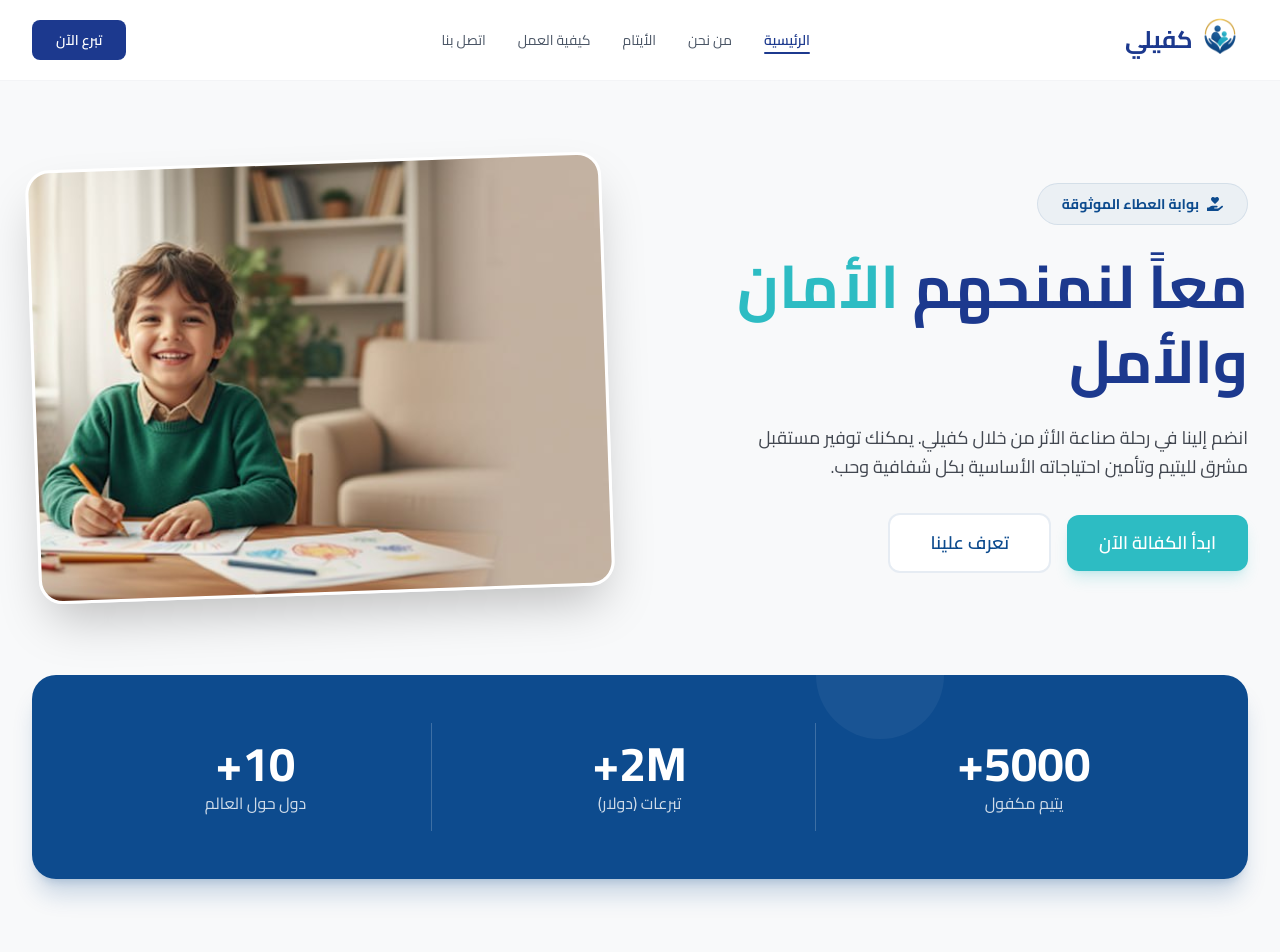
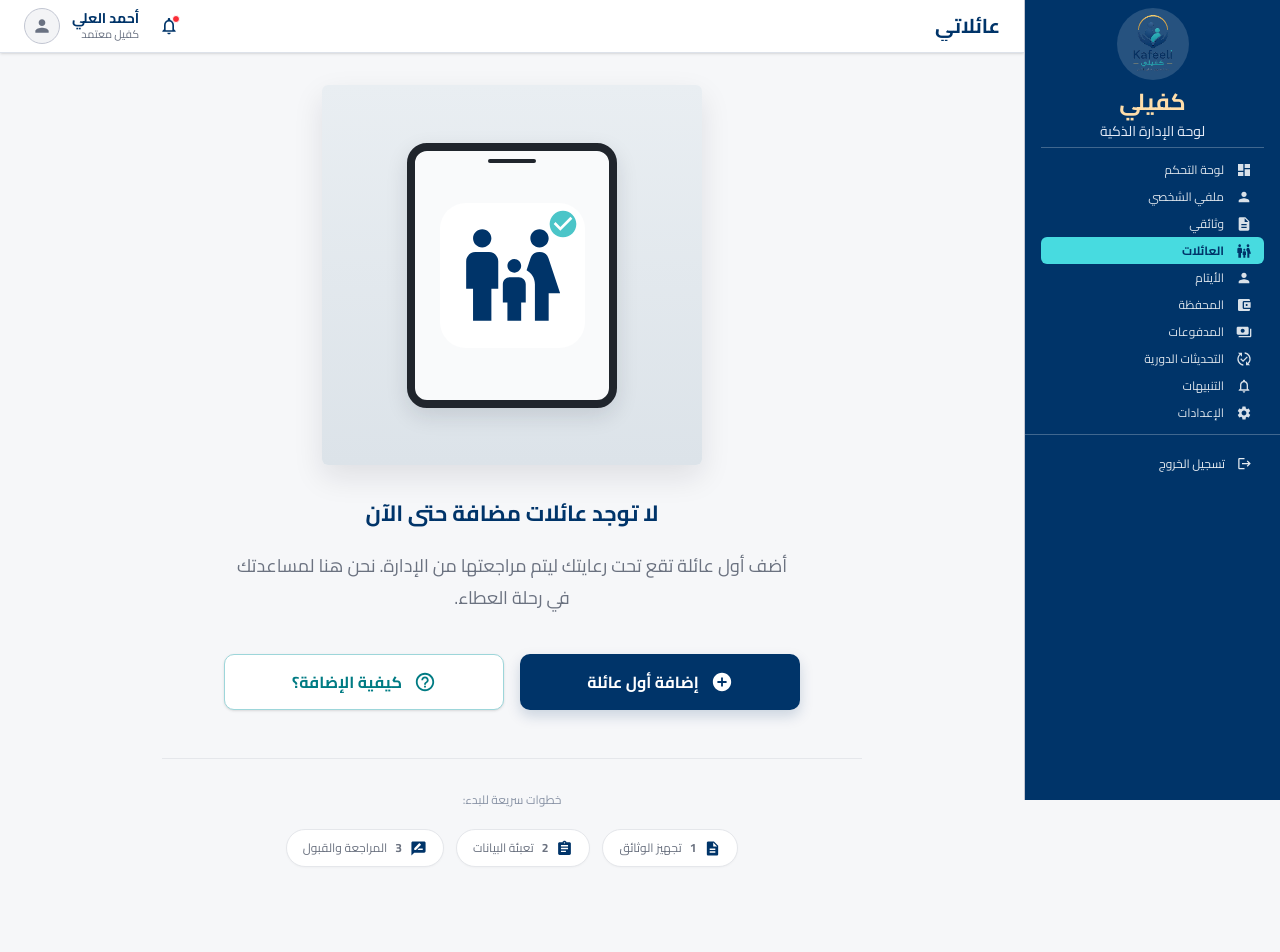
Before and after one commit to Kafeeli/kafeeli-frontend, a React (Vite) app: page /no-families in a window 1280 px wide. Before the commit this address led to /landing-page. Shown: the top 952 px of the page. Built offline with nearby package versions, Linux system fonts and the light colour scheme.

Commit message:
feat: bulid page No families page

```diff
--- a/src/App.jsx
+++ b/src/App.jsx
@@ -14,6 +14,7 @@ import GuardianProfile from "./pages/GuardianProfile";
 import ProfilePage from "./pages/sponsor-dashboard/profileDashboard";
 import ErrorPage from './pages/guardian-dashboard/Families/ErrorStates';
 import FamilyAccessPendingPage from './pages/guardian-dashboard/Families/FamilyAccessPendingPage';
+import NoFamiliesPage from './pages/guardian-dashboard/Families/NoFamiliesPage';
 
 function PageWrapper({ children }) {
   return (
@@ -76,6 +77,14 @@ function AnimatedRoutes() {
           element={
             <PageWrapper>
               <FamilyAccessPendingPage />
+            </PageWrapper>
+          }
+        />
+        <Route
+          path="/no-families"
+          element={
+            <PageWrapper>
+              <NoFamiliesPage />
             </PageWrapper>
           }
         />
--- a/src/pages/guardian-dashboard/Families/ErrorStates.jsx
+++ b/src/pages/guardian-dashboard/Families/ErrorStates.jsx
@@ -26,7 +26,7 @@ function TopNavbar({ setOpenSidebar }) {
         </button>
 
         <h1 className="font-[Cairo] text-[14px] sm:text-[18px] lg:text-[20px] font-bold text-[#003469] truncate">
-          العائلات المسجلة
+      عائلاتي
         </h1>
       </div>
 
--- a/src/pages/guardian-dashboard/Families/FamilyAccessPendingPage.jsx
+++ b/src/pages/guardian-dashboard/Families/FamilyAccessPendingPage.jsx
@@ -35,8 +35,7 @@ function TopNavbar({ setOpenSidebar }) {
           </button>
 
           <h1 className="font-[Cairo] text-[15px] font-bold text-[#003469] whitespace-nowrap shrink-0">
-            عائلتي
-          </h1>
+عائلاتي          </h1>
 
           <div className="h-6 w-px bg-[#DDE2EA] shrink-0" />
 
@@ -237,6 +236,11 @@ function FamilyAccessPendingPage() {
             </section>
           </div>
         </main>
+         <footer className="mt-10 sm:mt-14 lg:mt-20 border-t border-[#E5E7EB] text-center px-4">
+          <p className="text-xs sm:text-sm text-[#6B7280] mt-4 mb-4">
+            © 2026 كفيلي - منصة رعاية الأيتام . جميع الحقوق محفوظة
+          </p>
+        </footer>
       </div>
     </div>
   );
--- /dev/null
+++ b/src/pages/guardian-dashboard/Families/NoFamiliesPage.jsx
@@ -0,0 +1,178 @@
+import { useState } from "react";
+import Sidebar from "../Sidebar";
+
+import {
+  MdMenu,
+  MdNotificationsNone,
+  MdPerson,
+  MdAddCircle,
+  MdHelpOutline,
+  MdDescription,
+  MdCheckCircle,
+  MdAssignment,
+  MdRateReview,
+  MdTabletMac,
+  MdFamilyRestroom,
+} from "react-icons/md";
+
+function TopNavbar({ setOpenSidebar }) {
+  return (
+    <header className="min-h-[52px] bg-white border-b border-[#DDE2EA] shadow-sm flex items-center justify-between gap-3 px-4 py-2 sm:px-6">
+      <div className="flex items-center gap-1 min-w-0">
+        <button
+          type="button"
+          onClick={() => setOpenSidebar(true)}
+          className="lg:hidden w-9 h-9 rounded-lg flex items-center justify-center text-[#003469] hover:bg-gray-100 transition shrink-0"
+          aria-label="فتح القائمة"
+        >
+          <MdMenu className="text-2xl" />
+        </button>
+
+        <h1 className="font-[Cairo] text-[14px] sm:text-[18px] lg:text-[20px] font-bold text-[#003469] truncate">
+          عائلاتي
+        </h1>
+      </div>
+
+      <div className="flex items-center gap-2 sm:gap-3 shrink-0">
+        <button className="relative w-8 h-8 sm:w-9 sm:h-9 rounded-full flex items-center justify-center text-[#003469] hover:bg-gray-100 transition">
+          <MdNotificationsNone className="text-[18px] sm:text-[20px]" />
+          <span className="absolute top-[7px] right-[7px] w-2 h-2 rounded-full bg-red-500 border border-white" />
+        </button>
+
+        <div className="hidden sm:flex items-center gap-3">
+          <div className="text-right leading-tight">
+            <p className="font-[Cairo] text-[13px] lg:text-[14px] font-bold text-[#003469]">
+              أحمد العلي
+            </p>
+            <p className="font-[Cairo] text-[10px] lg:text-[11px] text-gray-500">
+              كفيل معتمد
+            </p>
+          </div>
+
+          <div className="w-9 h-9 rounded-full border border-[#C2C6D2] bg-gray-100 overflow-hidden flex items-center justify-center">
+            <MdPerson className="text-gray-500 text-xl" />
+          </div>
+        </div>
+      </div>
+    </header>
+  );
+}
+
+function EmptyFamilyIllustration() {
+  return (
+    <div className="relative mx-auto w-[230px] h-[230px] sm:w-[310px] sm:h-[310px] lg:w-[380px] lg:h-[380px] flex items-center justify-center">
+      <div className="absolute inset-0 rounded-[6px] bg-gradient-to-b from-[#E9EEF2] to-[#DCE3E9] shadow-[0_12px_30px_rgba(16,24,40,0.10)]" />
+
+      <div className="relative w-[135px] h-[170px] sm:w-[175px] sm:h-[225px] lg:w-[210px] lg:h-[265px] rounded-[20px] border-[8px] border-[#20252C] bg-[#F9FAFB] shadow-[0_8px_22px_rgba(16,24,40,0.12)] flex items-center justify-center">
+        <div className="absolute top-2 left-1/2 -translate-x-1/2 w-12 h-1 rounded-full bg-[#20252C]" />
+
+        <div className="w-[96px] h-[96px] sm:w-[125px] sm:h-[125px] lg:w-[145px] lg:h-[145px] rounded-[26px] bg-white flex items-center justify-center">
+          <div className="relative">
+            <MdFamilyRestroom className="text-[#003469] text-[78px] sm:text-[96px] lg:text-[110px]" />
+            <MdCheckCircle className="absolute -top-3 -right-3 text-[#4BC5C8] text-[26px] sm:text-[32px]" />
+          </div>
+        </div>
+      </div>
+    </div>
+  );
+}
+
+function StepPill({ icon, number, text }) {
+  return (
+    <div className="h-[38px] px-4 rounded-full bg-white border border-[#E5E7EB] shadow-[0_1px_2px_rgba(16,24,40,0.03)] flex items-center justify-center gap-2 text-[#6B7280]">
+      <span className="text-[#003469] text-[17px]">{icon}</span>
+      <span className="font-[Cairo] text-[12px] font-bold">
+        {number}
+      </span>
+      <span className="font-[Cairo] text-[12px]">
+        {text}
+      </span>
+    </div>
+  );
+}
+
+function NoFamiliesPage() {
+  const [openSidebar, setOpenSidebar] = useState(false);
+
+  return (
+    <div dir="rtl" className="min-h-screen bg-[#F6F7F9] font-[Cairo]">
+      <Sidebar
+        openSidebar={openSidebar}
+        setOpenSidebar={setOpenSidebar}
+        activeItem="العائلات"
+      />
+
+      <div className="min-h-screen lg:mr-[256px] flex flex-col">
+        <TopNavbar setOpenSidebar={setOpenSidebar} />
+
+        <main className="flex-1 px-4 py-8 sm:px-6 lg:px-8 xl:px-10">
+          <div className="w-full max-w-[1050px] mx-auto">
+            <section className="min-h-[calc(100vh-120px)] flex flex-col items-center justify-center text-center">
+              <EmptyFamilyIllustration />
+
+              <h2 className="mt-8 font-[Cairo] text-[17px] sm:text-[22px] font-bold text-[#003469]">
+                لا توجد عائلات مضافة حتى الآن
+              </h2>
+
+              <p className="mt-5 max-w-[560px] mx-auto font-[Cairo] text-[13px] sm:text-[18px] leading-8 text-[#6B7280]">
+          أضف أول عائلة تقع تحت رعايتك ليتم مراجعتها من الإدارة. نحن هنا
+لمساعدتك في رحلة العطاء.
+              </p>
+
+              <div className="mt-10 w-full max-w-[680px] flex flex-col sm:flex-row items-center justify-center gap-4">
+                <button
+                  type="button"
+                  className="w-full sm:w-[280px] h-[56px] rounded-[10px] bg-[#003469] text-white font-[Cairo] text-[15px] sm:text-[16px] font-bold flex items-center justify-center gap-3 hover:bg-[#004B8F] transition shadow-[0_6px_14px_rgba(0,52,105,0.18)] hover:shadow-[0_8px_18px_rgba(0,52,105,0.24)]"
+                >
+                  <MdAddCircle className="text-[22px]" />
+                  إضافة أول عائلة
+                </button>
+
+                <button
+                  type="button"
+                  className="w-full sm:w-[280px] h-[56px] rounded-[10px] bg-white border border-[#9DD6DA] text-[#007B83] font-[Cairo] text-[15px] sm:text-[16px] font-bold flex items-center justify-center gap-3 hover:bg-[#F0FCFD] transition shadow-sm hover:shadow-md"
+                >
+                  <MdHelpOutline className="text-[22px]" />
+                  كيفية الإضافة؟
+                </button>
+              </div>
+
+              <div className="mt-12 w-full max-w-[700px] border-t border-[#E5E7EB] pt-8">
+                <p className="font-[Cairo] text-[12px] text-[#8A94A6] mb-5">
+                  خطوات سريعة للبدء:
+                </p>
+
+                <div className="flex flex-col sm:flex-row items-center justify-center gap-3">
+                  <StepPill
+                    icon={<MdDescription />}
+                    number="1"
+                    text="تجهيز الوثائق"
+                  />
+
+                  <StepPill
+                    icon={<MdAssignment />}
+                    number="2"
+                    text="تعبئة البيانات"
+                  />
+
+                  <StepPill
+                    icon={<MdRateReview />}
+                    number="3"
+                    text="المراجعة والقبول"
+                  />
+                </div>
+              </div>
+            </section>
+          </div>
+        </main>
+         <footer className="mt-10 sm:mt-14 lg:mt-20 border-t border-[#E5E7EB] text-center px-4">
+          <p className="text-xs sm:text-sm text-[#6B7280] mt-4 mb-4">
+            © 2026 كفيلي - منصة رعاية الأيتام . جميع الحقوق محفوظة
+          </p>
+        </footer>
+      </div>
+    </div>
+  );
+}
+
+export default NoFamiliesPage;
```
